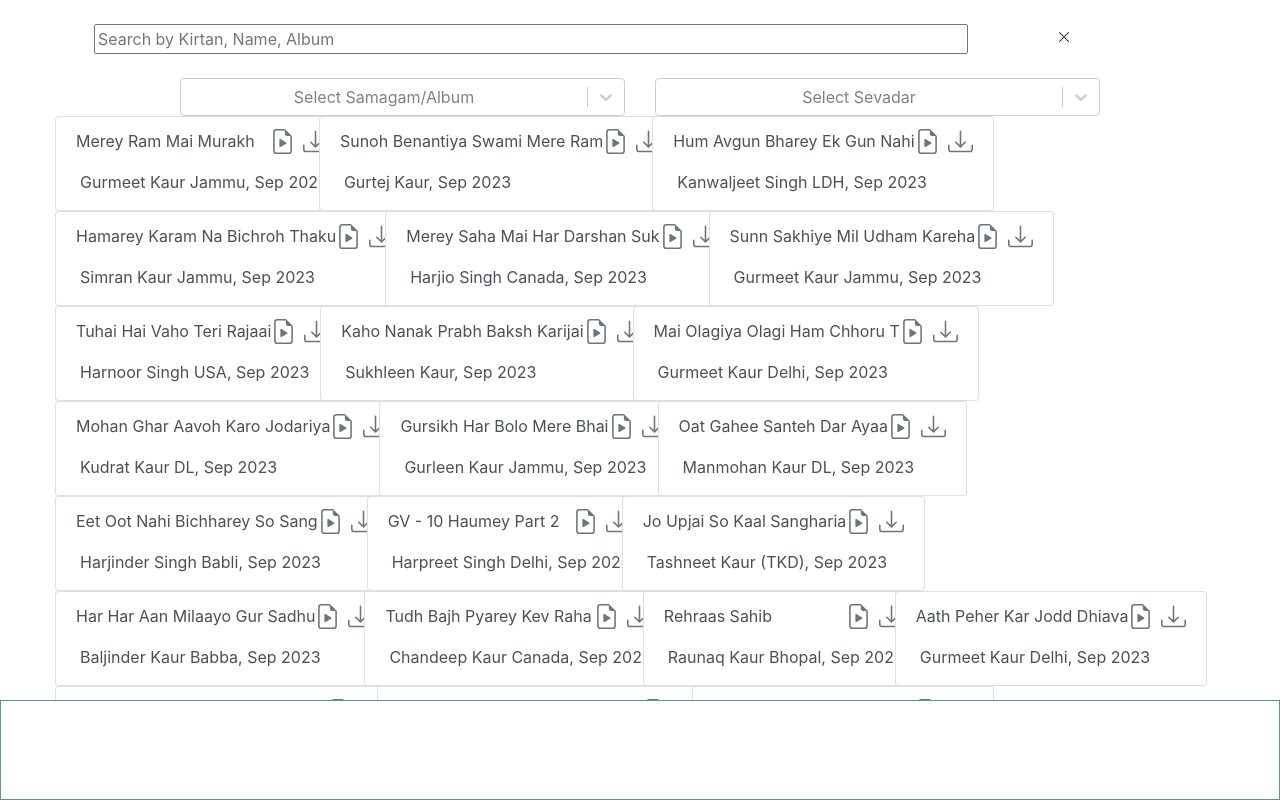
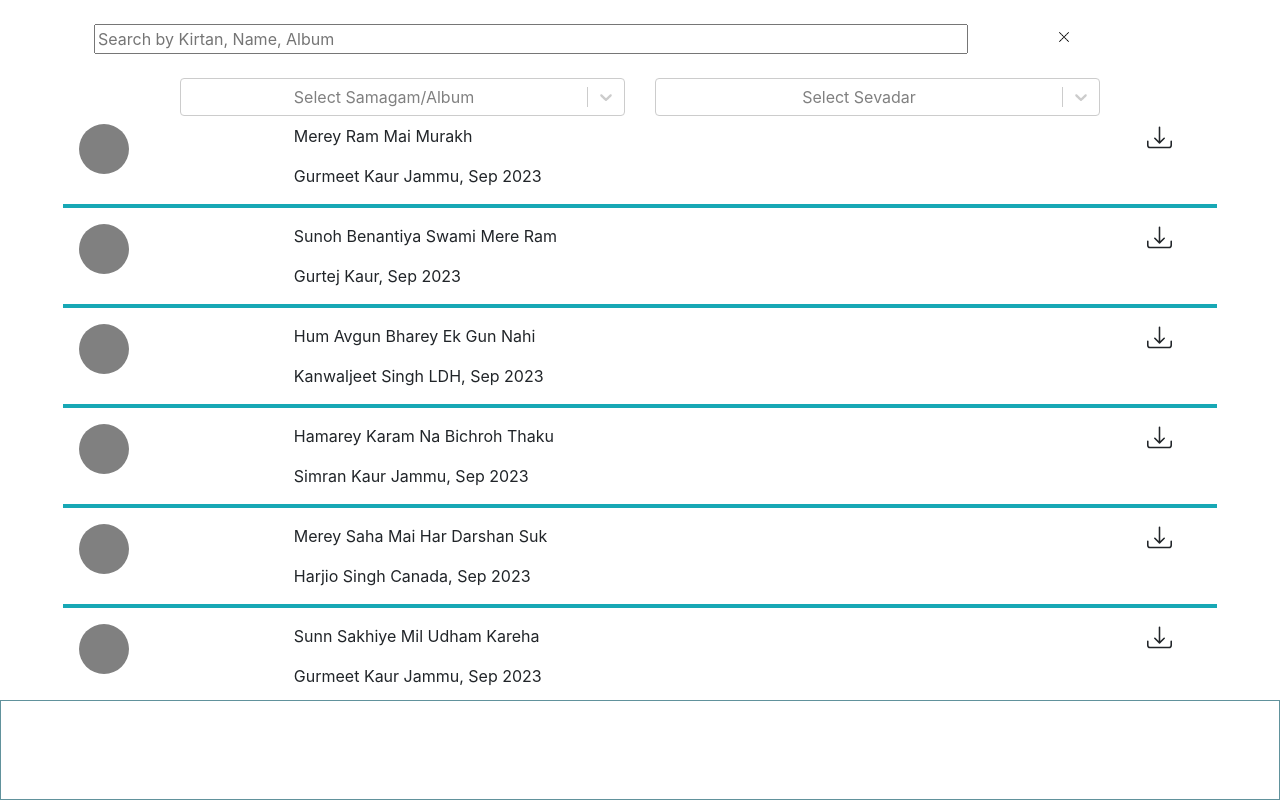
Before and after one commit to isupreetk/kirtan-frontend, a React (Create React App) app: page / in a window 1280 px wide. Shown: the top 800 px of the page. Built offline with nearby package versions, Linux system fonts and the light colour scheme.

Commit message:
restructure kirtan list layout

```diff
--- a/src/components/KirtanList/KirtanList.jsx
+++ b/src/components/KirtanList/KirtanList.jsx
@@ -1,7 +1,8 @@
 import "./KirtanList.scss";
 // import InfiniteScroll from "react-infinite-scroll-component";
 import { Row } from "react-bootstrap";
-import { FileEarmarkPlay, Download } from "react-bootstrap-icons";
+import { Download } from "react-bootstrap-icons";
+// FileEarmarkPlay
 
 function KirtanList({
   searchTerm,
@@ -29,49 +30,38 @@ function KirtanList({
   }
 
   const handleKirtanSelection = (kirtan) => {
-    // console.log("kirtan", kirtan);
     setPlay(true);
     setSelectedKirtan(kirtan);
   };
 
   return (
-    <>
+    <section className="kirtan-list__container">
       {displayKirtans.map((kirtan) => {
-        // console.log(kirtan.Title);
         return (
-          <Row>
-            <div className="list-group">
-              <p
-                // eslint-disable-next-line
-                // href=""
+          <Row className="">
+            <div className="kirtan-list-item">
+              <div className="kirtan-list-item__container1">
+                <div className="kirtan-list-item__avatar"></div>
+              </div>
+              <div
+                className="kirtan-list-item__container2"
                 onClick={() => handleKirtanSelection(kirtan)}
-                className="list-group-item list-group-item-action flex-column align-items-start"
               >
-                <div className="d-flex w-100 justify-content-between">
-                  <p className="mb-1">{kirtan.Title}</p>
-                  <div className="d-flex justify-content-end">
-                    <small className="text-muted mr-1">
-                      <p onClick={() => handleKirtanSelection(kirtan)}>
-                        <FileEarmarkPlay className="button__play" />
-                      </p>
-                    </small>
-                    <small className="text-muted ml-1">
-                      <p onClick={() => handleKirtanSelection(kirtan)}>
-                        <Download className="button__download" />
-                      </p>
-                    </small>
-                  </div>
-                </div>
-                <p className="d-flex mb-1 ml-1">
+                <p className="kirtan-list-item__title">{kirtan.Title}</p>
+                <p className="kirtan-list-item__details">
                   {kirtan.Sevadar}, {kirtan.Album}
                 </p>
-                {/* <small className="text-muted">Donec id elit non mi porta.</small> */}
-              </p>
+              </div>
+              <div className="kirtan-list-item__container3">
+                <p onClick={() => handleKirtanSelection(kirtan)}>
+                  <Download className="button__download" />
+                </p>
+              </div>
             </div>
           </Row>
         );
       })}
-    </>
+    </section>
   );
 }
 
--- a/src/components/KirtanList/KirtanList.scss
+++ b/src/components/KirtanList/KirtanList.scss
@@ -9,17 +9,71 @@
 //     }
 // }
 
-.table, tr, td {
-    background-color: #ffffff;
+// .table, tr, td {
+//     background-color: #ffffff;
+// }
+
+// th {
+//     background-color: #17a8b5;
+//     color: #ffffff;
+// }
+
+// a{
+//     text-decoration: none;
+// }
+
+.kirtan-list {
+    &__container {
+        display: flex;
+        flex-direction: column;
+        width: 100%;
+        // border: 1px solid black;
+    }
 }
 
-th {
-    background-color: #17a8b5;
-    color: #ffffff;
-}
+.kirtan-list-item {
+    display: flex;
+    // border: 2px dashed red;
+    border-bottom: 4px solid #17a8b5;
+    margin: 0.5rem;
+    width: 100%;
 
-a{
-    text-decoration: none;
+    &__container1 {
+        width: 20%;
+    }
+
+    &__avatar {
+        border-radius: 50%;
+        background-color: grey;
+        height: 50px;
+        width: 50px;
+        margin: 0;
+        margin-left: 1rem;
+    }
+
+    &__container2 {
+        width: 70%;
+        display: flex;
+        flex-direction: column;
+        align-items: flex-start;
+        justify-content: center;
+    }
+
+    &__title {
+        // display: flex;
+        // align-items: flex-start;
+        text-align: left;
+    }
+
+    &__details {
+        // display: flex;
+        // align-items: flex-start;
+        text-align: left;
+    }
+
+    &__container3 {
+        width: 10%;
+    }
 }
 
 .button {
```
